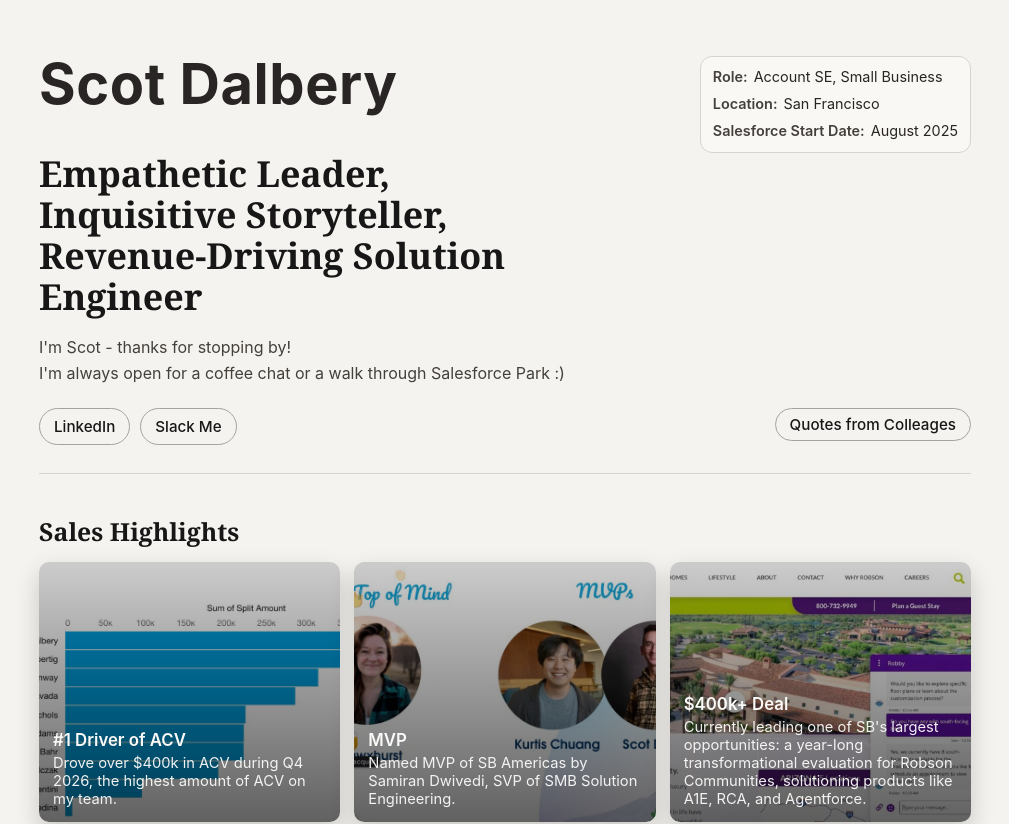
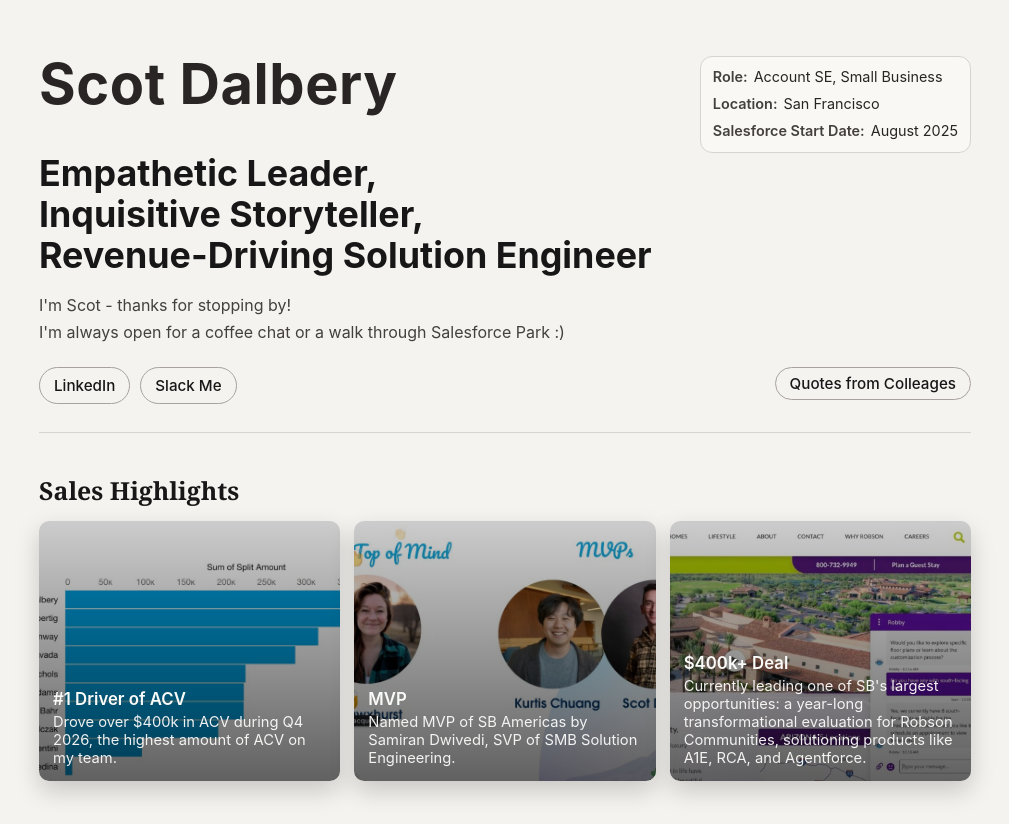
Before and after one commit to sdalbery/personalwebsite, a React (Vite) app: page / in a window 1280 px wide. Shown: the top 824 px of the page, without its empty margins (135-1144 px from the left). Built offline with nearby package versions, Linux system fonts and the light colour scheme.

Commit message:
Update browser tab title

```diff
--- a/src/V2App.tsx
+++ b/src/V2App.tsx
@@ -153,7 +153,7 @@
           <br />
           Inquisitive Storyteller,
           <br />
-          Revenue-Driving Solution Engineer
+          <span className="v2-no-wrap">Revenue-Driving Solution Engineer</span>
         </h1>
         <p className="v2-subhead">
           I'm Scot - thanks for stopping by!
--- a/src/v2.css
+++ b/src/v2.css
@@ -41,10 +41,15 @@
 
 .v2-hero h1 {
   margin: 0;
-  font-family: Georgia, 'Times New Roman', serif;
+  font-family: Inter, system-ui, -apple-system, Segoe UI, Roboto, sans-serif;
   font-size: clamp(1.5rem, 2.8vw, 2.4rem);
+  font-weight: 700;
   line-height: 1.15;
   max-width: min(34ch, calc(100% - 300px));
+}
+
+.v2-no-wrap {
+  white-space: nowrap;
 }
 
 .v2-subhead {
```
